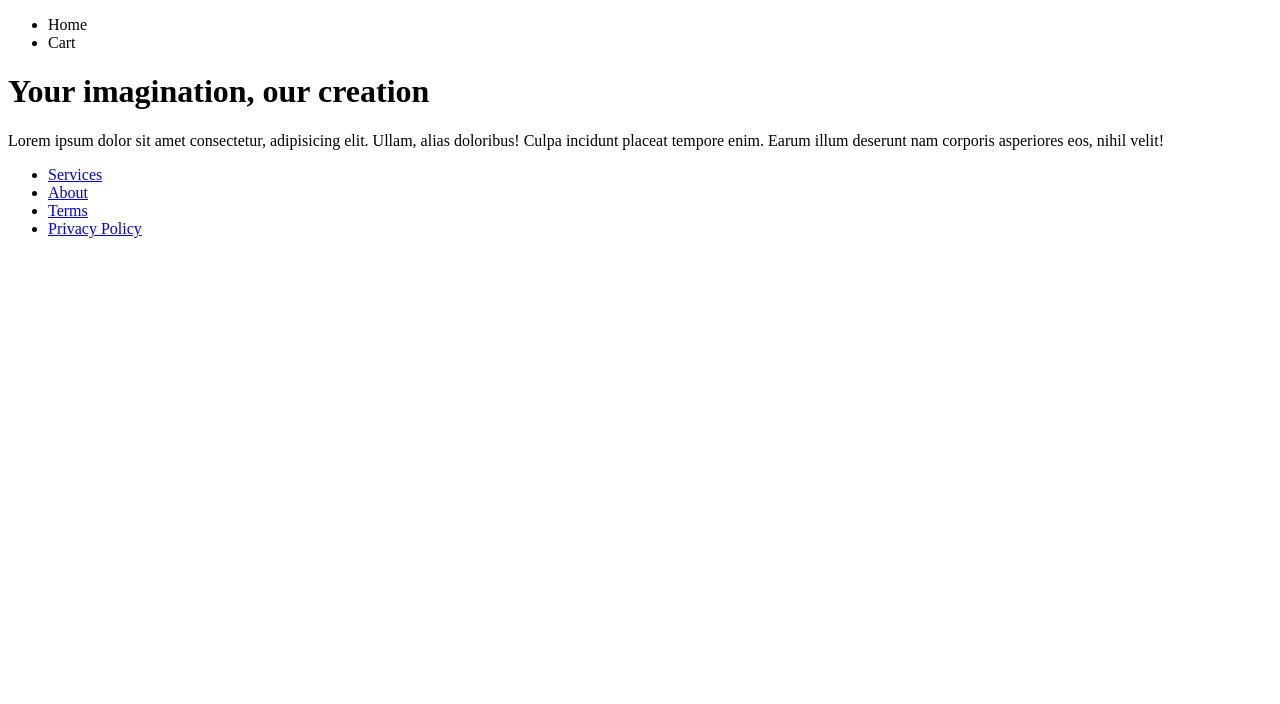
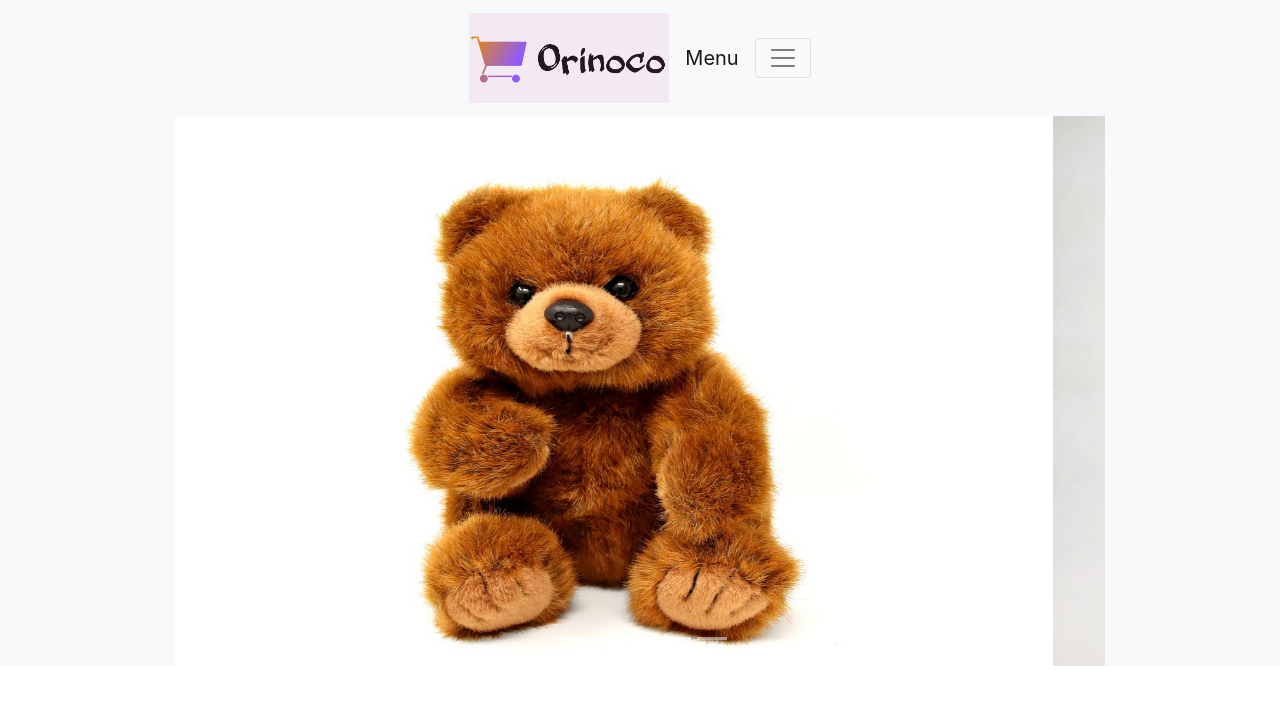
Before and after one commit to jjoslin07/Orinoco, a plain HTML site: page index.html in a window 1280 px wide. Drawn offline with nearby package versions, Linux system fonts and the light colour scheme.

Commit message:
Add NavMenu and Carousel
Add navigation Menu
Add Carousel
Add Logo

```diff
--- a/index.html
+++ b/index.html
@@ -4,33 +4,73 @@
     <meta charset="UTF-8">
     <meta http-equiv="X-UA-Compatible" content="IE=edge">
     <meta name="viewport" content="width=device-width, initial-scale=1.0">
+     <link rel="stylesheet" href="https://stackpath.bootstrapcdn.com/bootstrap/4.3.1/css/bootstrap.min.css" integrity="sha384-ggOyR0iXCbMQv3Xipma34MD+dH/1fQ784/j6cY/iJTQUOhcWr7x9JvoRxT2MZw1T" crossorigin="anonymous">
+     <link rel="stylesheet" href="https://cdn.jsdelivr.net/npm/bootstrap-icons@1.4.0/font/bootstrap-icons.css">
     <link rel="stylesheet" href="/css/style.css">
     <title>Orinoco</title>
 </head>
 <body>
-    <header>
-        <nav>
-            <div class="navLogoImg"></div>
-            <ul class="navMenu">
-                <li>Home</li>
-                <li>Cart</li>
-            </ul>
-        </nav>
+    <header class="bg-light">
+        <!-- Just an image -->
+        <nav class="navbar navbar-light bg-ligh justify-content-center">
+        <a class="navbar-brand" href="#">
+          <img src="/images/orinoco-logo.png" width="200" height="auto" alt="">
+        </a>
+            <a class="navbar-brand" href="#">Menu</a>
+            <button class="navbar-toggler" type="button" data-toggle="collapse" data-target="#navbarNavAltMarkup" aria-controls="navbarNavAltMarkup" aria-expanded="false" aria-label="Toggle navigation">
+              <span class="navbar-toggler-icon"></span>
+            </button>
+            <div class="collapse navbar-collapse" id="navbarNavAltMarkup">
+              <div class="navbar-nav">
+                <a class="nav-item nav-link active" href="#">Home <span class="sr-only">(current)</span></a>
+                <a class="nav-item nav-link" href="#">Cart</a>
+              </div>
+            </div>
+          </nav>
     </header>
-    <main>
-        <h1>
-            Your imagination, our creation
-        </h1>
-        <p>Lorem ipsum dolor sit amet consectetur, adipisicing elit. Ullam, alias doloribus! Culpa incidunt placeat tempore enim. Earum illum deserunt nam corporis asperiores eos, nihil velit!</p>
+    <main class="bg-light">
+            <div id="carouselExampleIndicators" class="carousel slide col-9 m-auto" data-ride="carousel">
+                <ol class="carousel-indicators">
+                  <li data-target="#carouselExampleIndicators" data-slide-to="0" class="active"></li>
+                  <li data-target="#carouselExampleIndicators" data-slide-to="1"></li>
+                  <li data-target="#carouselExampleIndicators" data-slide-to="2"></li>
+                  <li data-target="#carouselExampleIndicators" data-slide-to="3"></li>
+                  <li data-target="#carouselExampleIndicators" data-slide-to="4"></li>
+                </ol>
+                <div class="carousel-inner">
+                  <div class="carousel-item active">
+                    <img class="d-block w-100" src="./images/teddy_1.jpg" height="550" alt="First slide">
+                  </div>
+                  <div class="carousel-item">
+                    <img class="d-block w-100" src="./images/teddy_2.jpg" height="550" alt="Second slide">
+                  </div>
+                  <div class="carousel-item">
+                    <img class="d-block w-100" src="./images/teddy_3.jpg" height="550" alt="Third slide">
+                  </div>
+                  <div class="carousel-item">
+                    <img class="d-block w-100" src="./images/teddy_4.jpg" height="550" alt="Fourth slide">
+                  </div>
+                  <div class="carousel-item">
+                    <img class="d-block w-100" src="./images/teddy_5.jpg" height="550" alt="Fifth slide">
+                  </div>
+                </div>
+                <a class="carousel-control-prev" href="#carouselExampleIndicators" role="button" data-slide="prev">
+                  <span class="carousel-control-prev-icon" aria-hidden="true"></span>
+                  <span class="sr-only">Previous</span>
+                </a>
+                <a class="carousel-control-next" href="#carouselExampleIndicators" role="button" data-slide="next">
+                  <span class="carousel-control-next-icon" aria-hidden="true"></span>
+                  <span class="sr-only">Next</span>
+                </a>
+              </div>
+    </main>
+    <footer">
 
-    </main>
-    <footer>
-          <ul class="footerList">
-            <li class="footerListServices"><a href="#">Services</a></li>
-            <li class="footerListAbout"><a href="#">About</a></li>
-            <li class="footerListTerms"><a href="#">Terms</a></li>
-            <li class="footerListPrivacy"><a href="#">Privacy Policy</a></li>
-          </ul>
     </footer>
+    <!-- jQuery first, then Popper.js, then Bootstrap JS -->
+    <script src="https://code.jquery.com/jquery-3.3.1.slim.min.js" integrity="sha384-q8i/X+965DzO0rT7abK41JStQIAqVgRVzpbzo5smXKp4YfRvH+8abtTE1Pi6jizo" crossorigin="anonymous"></script>
+    <script src="https://cdnjs.cloudflare.com/ajax/libs/popper.js/1.14.7/umd/popper.min.js" integrity="sha384-UO2eT0CpHqdSJQ6hJty5KVphtPhzWj9WO1clHTMGa3JDZwrnQq4sF86dIHNDz0W1" crossorigin="anonymous"></script>
+    <script src="https://stackpath.bootstrapcdn.com/bootstrap/4.3.1/js/bootstrap.min.js" integrity="sha384-JjSmVgyd0p3pXB1rRibZUAYoIIy6OrQ6VrjIEaFf/nJGzIxFDsf4x0xIM+B07jRM" crossorigin="anonymous"></script>
+
 </body>
 </html>
```
Also changed, not shown: images/orinoco-logo.png (added), images/teddy_1.jpg (added), images/teddy_2.jpg (added), images/teddy_3.jpg (added), images/teddy_4.jpg (added), images/teddy_5.jpg (added).
